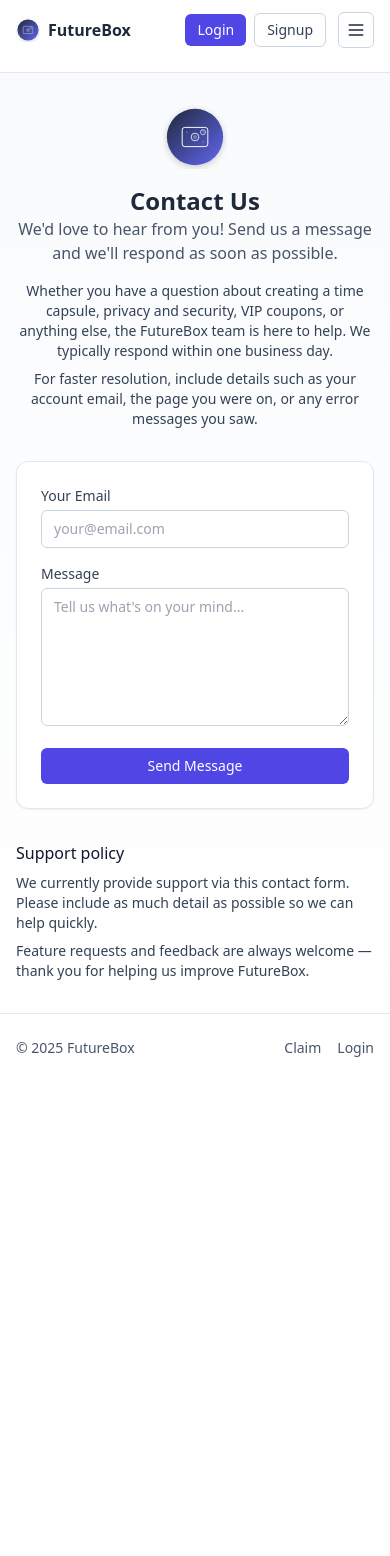
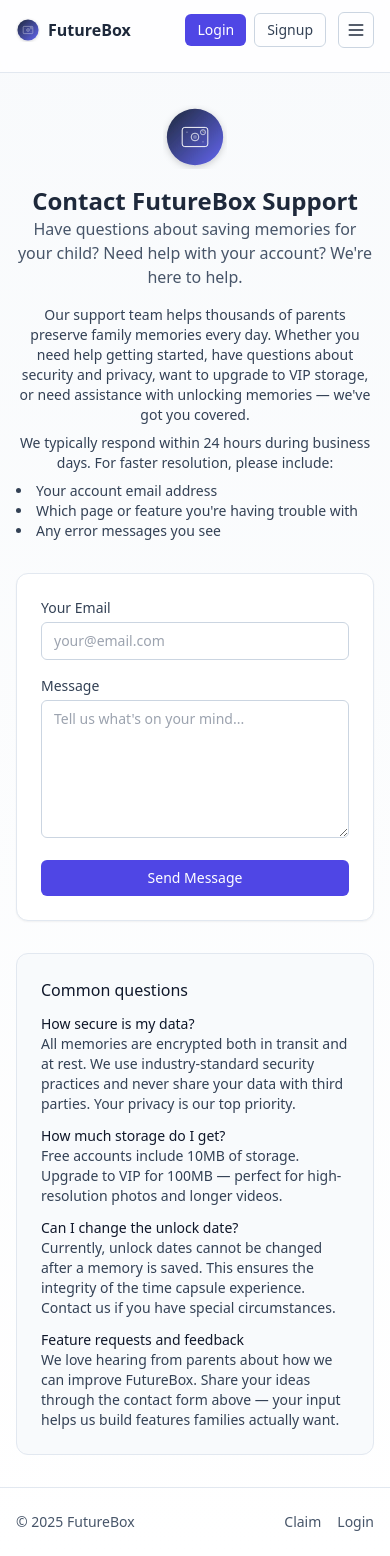
Before and after one commit to yoav42/futurebox_fe, a React (Vite) app: page /contact in a window 390 px wide. Before the commit the page ends 1082 px from the top, so only its background shows below. Built offline with nearby package versions, Linux system fonts and the light colour scheme; no server answers.

Commit message:
text improvement

```diff
--- a/index.html
+++ b/index.html
@@ -5,18 +5,18 @@
 		<meta name="viewport" content="width=device-width, initial-scale=1.0" />
 		<link rel="icon" type="image/svg+xml" href="/logos/05-elegant-vault.svg" />
 		<title>FutureBox – Digital Time Capsules for Families</title>
-		<meta name="description" content="FutureBox lets parents create secure digital time capsules for their children. Save messages, photos, and videos today, and unlock them on a future date." />
-		<meta name="keywords" content="futurebox, time capsule, digital legacy, family memories, parent to child, private storage, timed release, secure sharing" />
+		<meta name="description" content="FutureBox: Save secrets, proof, and messages for your child to discover later in life. Secure digital time capsules with automatic revelation on future dates." />
+		<meta name="keywords" content="futurebox, time capsule, digital time capsule, save memories for child, future proof, secret messages, hidden memories, family secrets, preserve childhood memories, digital legacy, parent to child messages, secure storage, timed release, reveal later in life" />
 		<link rel="canonical" href="https://www.futurebox.co/" />
 		<meta name="robots" content="index,follow" />
 		<meta property="og:title" content="FutureBox – Digital Time Capsules for Families" />
-		<meta property="og:description" content="Create a private time capsule for your child. Upload today, unlock later – safely and simply." />
+		<meta property="og:description" content="Store secrets and hidden memories for your child to discover later in life. Future-proof photos, videos, and messages that unlock automatically on future dates." />
 		<meta property="og:type" content="website" />
 		<meta property="og:url" content="https://www.futurebox.co/" />
 		<meta property="og:image" content="https://www.futurebox.co/logos/05-elegant-vault.svg" />
 		<meta name="twitter:card" content="summary_large_image" />
 		<meta name="twitter:title" content="FutureBox – Digital Time Capsules for Families" />
-		<meta name="twitter:description" content="Save messages, photos, and videos today and unlock them on a future date." />
+		<meta name="twitter:description" content="Save secrets, proof, and messages for your child to discover later. Future-proof memories that reveal automatically when the time is right." />
 		<meta name="twitter:image" content="https://www.futurebox.co/logos/05-elegant-vault.svg" />
 
 		<!-- Structured Data for Logo -->
@@ -32,7 +32,7 @@
 				"width": 200,
 				"height": 200
 			},
-			"description": "FutureBox lets parents create secure digital time capsules for their children. Save messages, photos, and videos today, and unlock them on a future date.",
+			"description": "FutureBox lets parents save secrets, proof, and hidden messages for children to discover later in life. Secure digital time capsules with automatic revelation.",
 			"sameAs": []
 		}
 		</script>
--- a/src/pages/ClaimStart.tsx
+++ b/src/pages/ClaimStart.tsx
@@ -40,15 +40,16 @@
 
     return (
         <div className="max-w-2xl mx-auto">
-            <div className="mb-8 text-center">
-                <img src="/logos/05-elegant-vault.svg" alt="FutureBox logo" className="h-16 w-16 mx-auto mb-4" />
-                <h2 className="text-2xl font-semibold">Claim your FutureBox</h2>
-                <p className="text-slate-600">We use multiple factors to protect your privacy. Enter your details below.</p>
-                <div className="mt-3 text-sm text-slate-700 max-w-prose mx-auto">
-                    <p>Use this form to securely check if a FutureBox time capsule was created for you. We match your details against a private record so only the right person can unlock messages, photos, and videos intended for them.</p>
-                    <p className="mt-2">We never show sensitive information during the check. If there’s a match, you’ll see available items and can request secure downloads when they’re unlocked.</p>
-                </div>
-            </div>
+			<div className="mb-8 text-center">
+				<img src="/logos/05-elegant-vault.svg" alt="FutureBox logo" className="h-16 w-16 mx-auto mb-4" />
+				<h2 className="text-2xl font-semibold">Discover your hidden FutureBox secrets</h2>
+				<p className="text-slate-600">Someone may have saved secrets, proof, or special messages for you to discover later in life. Check securely with your identity information.</p>
+				<div className="mt-4 text-sm text-slate-700 max-w-prose mx-auto space-y-2">
+					<p><strong>Is there a FutureBox waiting for you?</strong> Parents, grandparents, and family members use FutureBox to save hidden photos, videos, letters, and secret messages as future-proof memories for loved ones to discover years later. These locked treasures remain secret until the chosen unlock date arrives.</p>
+					<p>Enter your details below to securely check if someone has stored secrets or proof of milestones for you. We use advanced identity matching — your full name, date of birth, and the last 4 digits of your birth certificate and passport — to ensure only you can access these hidden memories.</p>
+					<p className="text-xs text-slate-600 mt-3">🔒 Your information is never displayed or shared. We only show if there's a match and what secrets are waiting to be revealed when their unlock dates arrive.</p>
+				</div>
+			</div>
             <form onSubmit={onSubmit} className="rounded-xl border border-slate-200 bg-white shadow-sm p-4 space-y-3">
                 <div>
                     <label className="block text-sm font-medium text-slate-700">Full name</label>
@@ -79,10 +80,10 @@
 
             {result === "Match" && (
                 <div className="mt-6 rounded-xl border border-slate-200 bg-white shadow-sm">
-                    <div className="px-4 py-3 border-b border-slate-200 font-medium">Child's artifacts</div>
+                    <div className="px-4 py-3 border-b border-slate-200 font-medium">Your hidden memories</div>
                     <div className="p-4">
                         {artifacts.length === 0 ? (
-                            <div className="text-sm text-slate-500">No artifacts found.</div>
+                            <div className="text-sm text-slate-500">No memories found yet. Check back when unlock dates arrive.</div>
                         ) : (
                             <div className="grid gap-3">
                                 {artifacts.map((a) => (
@@ -115,11 +116,17 @@
             )}
 
             {/* Claim help text */}
-            <div className="mt-8 text-left text-sm text-slate-700 space-y-2">
-                <h3 className="text-base font-medium text-slate-900">How claiming works</h3>
-                <p>1) We check your name and date of birth with the last 4 digits of your documents to verify identity.</p>
-                <p>2) If there’s a match, you’ll see items that were created for you along with their unlock dates.</p>
-                <p>3) Unlocked items can be downloaded with a secure, time-limited link.</p>
+            <div className="mt-8 rounded-xl border border-blue-200 bg-blue-50 p-6">
+                <h3 className="text-base font-medium text-blue-900 mb-3">How secure identity verification works</h3>
+                <ol className="list-decimal list-inside space-y-2 text-sm text-blue-800">
+                    <li><strong>Enter your information:</strong> Provide your full name, date of birth, and the last 4 digits of your birth certificate and passport. This information is encrypted and never stored in plain text.</li>
+                    <li><strong>Secure matching:</strong> Our system compares your details against encrypted records. We never reveal sensitive information during this process.</li>
+                    <li><strong>View your memories:</strong> If a match is found, you'll see the memories saved for you, along with their unlock dates (when you'll be able to download them).</li>
+                    <li><strong>Download when ready:</strong> Once a memory's unlock date arrives, you can download it using a secure, time-limited link that expires after use.</li>
+                </ol>
+                <div className="mt-4 pt-4 border-t border-blue-300">
+                    <p className="text-xs text-blue-700"><strong>Why we need this information:</strong> Identity verification ensures that only the intended recipient can access their memories. This protects your privacy and gives parents confidence that their saved moments will reach the right person.</p>
+                </div>
             </div>
         </div>
     );
--- a/src/pages/ContactUs.tsx
+++ b/src/pages/ContactUs.tsx
@@ -44,11 +44,16 @@
 		<div className="max-w-2xl mx-auto">
 			<div className="mb-8 text-center">
 				<img src="/logos/05-elegant-vault.svg" alt="FutureBox logo" className="h-16 w-16 mx-auto mb-4" />
-				<h2 className="text-2xl font-semibold">Contact Us</h2>
-				<p className="text-slate-600">We'd love to hear from you! Send us a message and we'll respond as soon as possible.</p>
-				<div className="mt-4 text-sm text-slate-700 max-w-2xl mx-auto">
-					<p>Whether you have a question about creating a time capsule, privacy and security, VIP coupons, or anything else, the FutureBox team is here to help. We typically respond within one business day.</p>
-					<p className="mt-2">For faster resolution, include details such as your account email, the page you were on, or any error messages you saw.</p>
+				<h2 className="text-2xl font-semibold">Contact FutureBox Support</h2>
+				<p className="text-slate-600">Have questions about saving memories for your child? Need help with your account? We're here to help.</p>
+				<div className="mt-4 text-sm text-slate-700 max-w-2xl mx-auto space-y-2">
+					<p>Our support team helps thousands of parents preserve family memories every day. Whether you need help getting started, have questions about security and privacy, want to upgrade to VIP storage, or need assistance with unlocking memories — we've got you covered.</p>
+					<p>We typically respond within 24 hours during business days. For faster resolution, please include:</p>
+					<ul className="list-disc list-inside mt-2 text-left">
+						<li>Your account email address</li>
+						<li>Which page or feature you're having trouble with</li>
+						<li>Any error messages you see</li>
+					</ul>
 				</div>
 			</div>
 
@@ -108,10 +113,26 @@
 				)}
 			</div>
 
-			<div className="mt-8 text-left text-sm text-slate-700 space-y-2">
-				<h3 className="text-base font-medium text-slate-900">Support policy</h3>
-				<p>We currently provide support via this contact form. Please include as much detail as possible so we can help quickly.</p>
-				<p>Feature requests and feedback are always welcome — thank you for helping us improve FutureBox.</p>
+			<div className="mt-8 rounded-xl border border-slate-200 bg-slate-50 p-6">
+				<h3 className="text-base font-medium text-slate-900 mb-3">Common questions</h3>
+				<div className="space-y-3 text-sm text-slate-700">
+					<div>
+						<p className="font-medium text-slate-900">How secure is my data?</p>
+						<p>All memories are encrypted both in transit and at rest. We use industry-standard security practices and never share your data with third parties. Your privacy is our top priority.</p>
+					</div>
+					<div>
+						<p className="font-medium text-slate-900">How much storage do I get?</p>
+						<p>Free accounts include 10MB of storage. Upgrade to VIP for 100MB — perfect for high-resolution photos and longer videos.</p>
+					</div>
+					<div>
+						<p className="font-medium text-slate-900">Can I change the unlock date?</p>
+						<p>Currently, unlock dates cannot be changed after a memory is saved. This ensures the integrity of the time capsule experience. Contact us if you have special circumstances.</p>
+					</div>
+					<div>
+						<p className="font-medium text-slate-900">Feature requests and feedback</p>
+						<p>We love hearing from parents about how we can improve FutureBox. Share your ideas through the contact form above — your input helps us build features families actually want.</p>
+					</div>
+				</div>
 			</div>
 		</div>
 	);
```
Also changed, not shown: src/pages/Home.tsx (+32 -19 lines).
